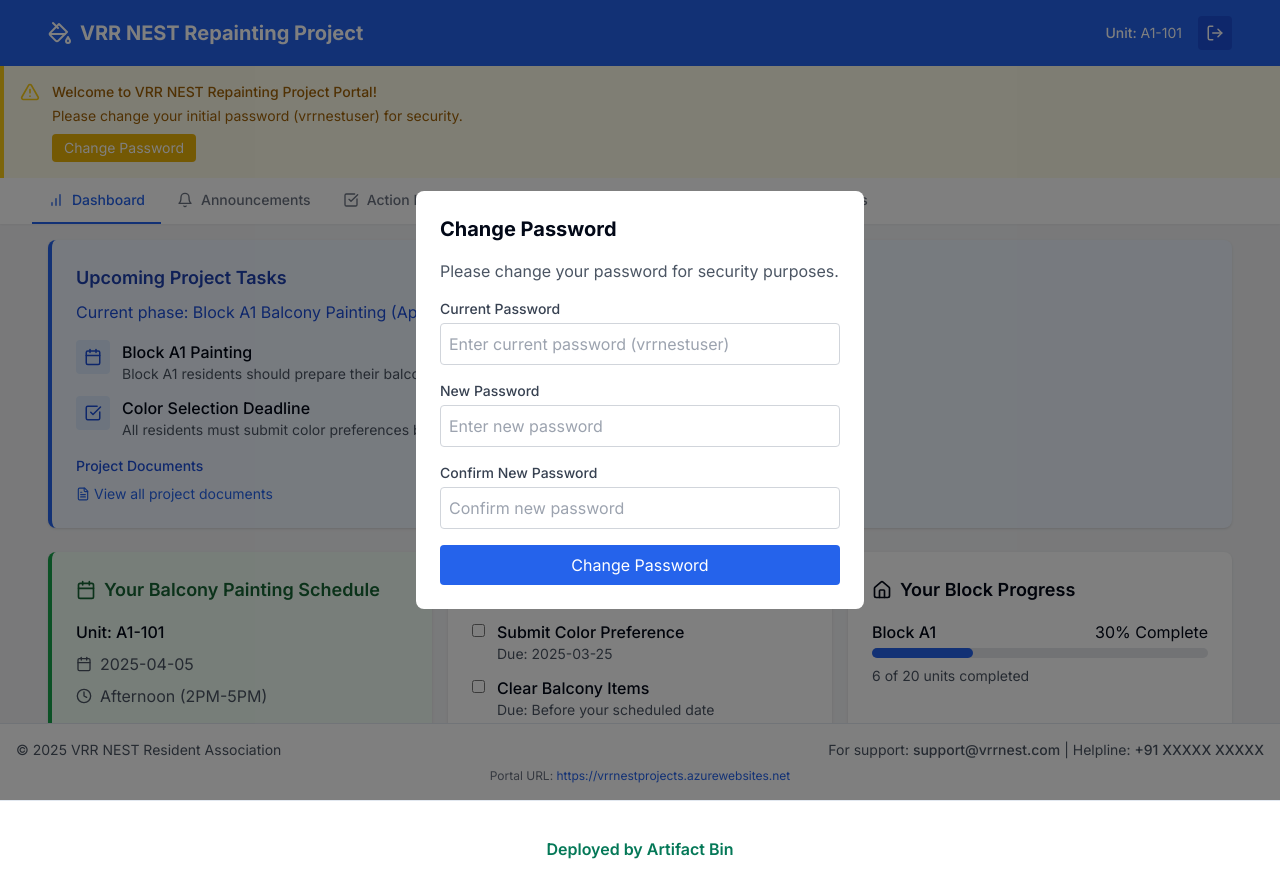
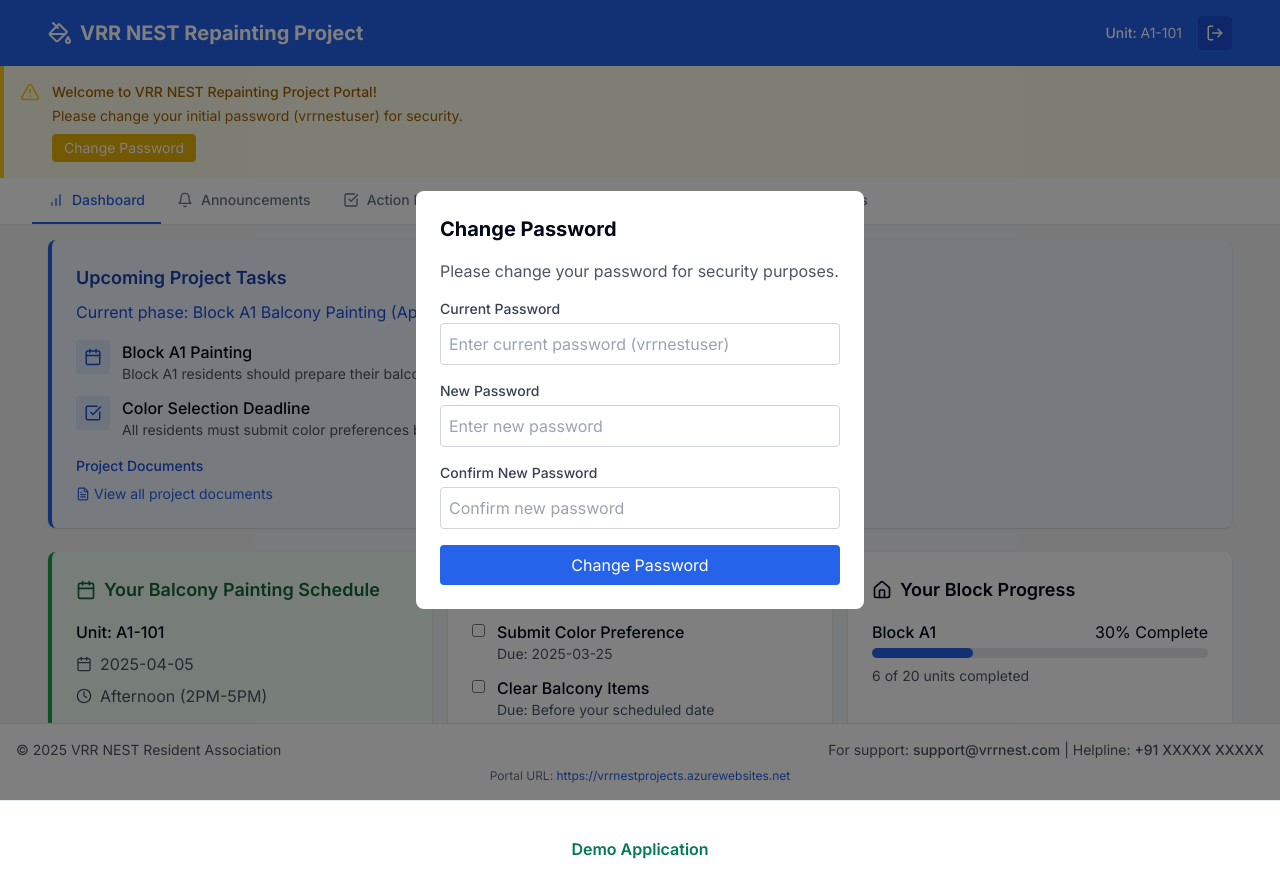
Before and after one commit to alonet23/vrrnestpaint, a Next.js app: page / in a window 1280 px wide. Built offline with nearby package versions, Linux system fonts and the light colour scheme.

Commit message:
Update layout.tsx

```diff
--- a/src/app/layout.tsx
+++ b/src/app/layout.tsx
@@ -5,8 +5,8 @@ import './globals.css';
 const inter = Inter({ subsets: ['latin'] });
 
 export const metadata: Metadata = {
-  title: 'Create Artifacts',
-  description: 'Generated by Artifact Bin',
+  title: 'Demo Application',
+  description: 'Demo Application for UX',
 };
 
 export default function RootLayout({
@@ -20,11 +20,11 @@ export default function RootLayout({
       <footer className='flex items-center justify-center w-full h-24 border-t text-emerald-700 font-semibold'>
         <a
           className='flex items-center justify-center'
-          href='https://artifactbin.com?utm_source=template-repo&utm_campaign=oss'
+          href='https://vrrnestpaintdemo.vercel.app/'
           target='_blank'
           rel='noopener noreferrer'
         >
-          Deployed by Artifact Bin
+          Demo Application
         </a>
       </footer>
     </html>
```
